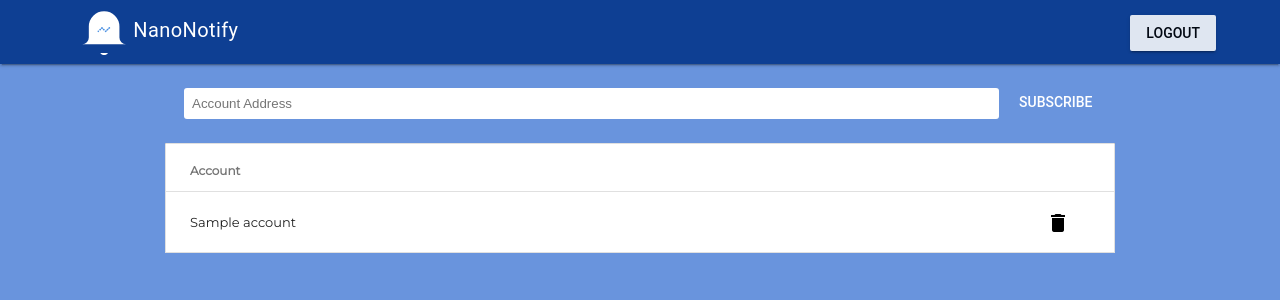
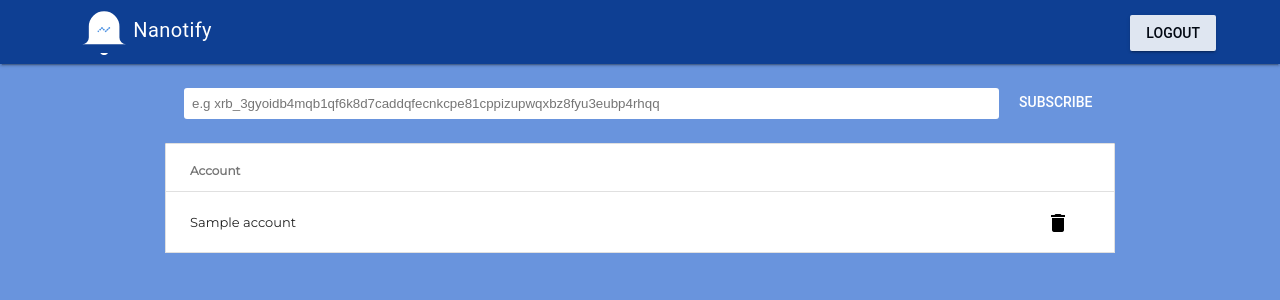
Before and after one commit to benjefferies/nanonotifyaccount, a Flask app: template app/templates/subscribe.html in a window 1280 px wide. Shown: the top 300 px of the page. Run offline with Flask 2, Linux system fonts and the light colour scheme; the template is opened without the code that fills it: most values are stand-ins (such as "Sample title", 1, 10 or a date in 2020); some libraries are stand-ins or nearby versions.

Commit message:
display example account in subscribe text field

```diff
--- a/app/templates/subscribe.html
+++ b/app/templates/subscribe.html
@@ -4,7 +4,7 @@
         <header class="mdl-layout__header nav-color">
             <div class="mdl-layout__header-row">
                 <div class="mdl-layout-title t-white">
-                    <img class="navbar-logo" src="static/css/resources/pictures/logo.svg" alt="Nano Logo"> NanoNotify
+                    <img class="navbar-logo" src="static/css/resources/pictures/logo.svg" alt="Nano Logo"> Nanotify
                 </div>
                 <div class="mdl-layout-spacer"></div>
                 <nav class="mdl-navigation">
@@ -29,7 +29,7 @@
                                 {% endif %}
                             </div>
                             <form class="d-flex" action="subscribe" method="post">
-                                <input class="text-input" placeholder="Account Address" type="text" name="account">
+                                <input class="text-input" placeholder="e.g xrb_3gyoidb4mqb1qf6k8d7caddqfecnkcpe81cppizupwqxbz8fyu3eubp4rhqq" type="text" name="account">
                                 <input type="hidden" name="action" value="subscribe">
                                 <button type="submit"
                                         class="mdl-button mdl-js-button mdl-js-ripple-effect t-white"
```
